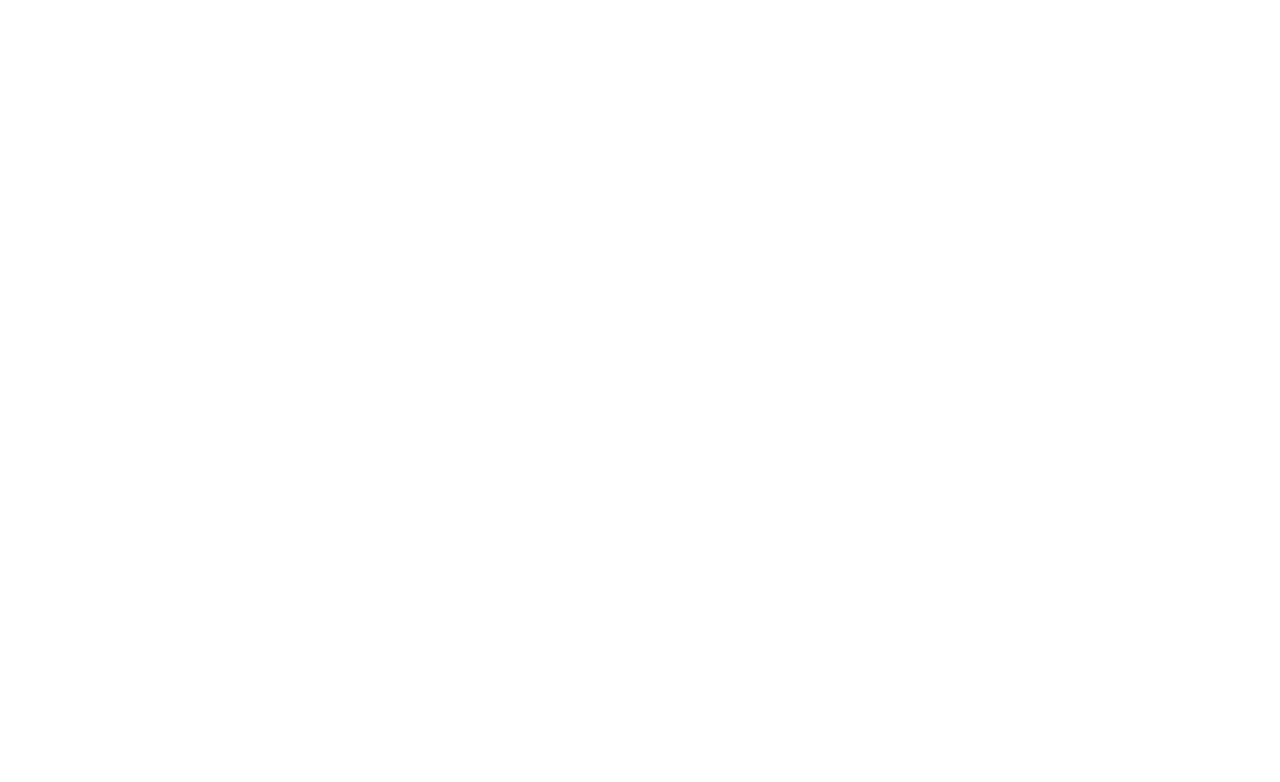
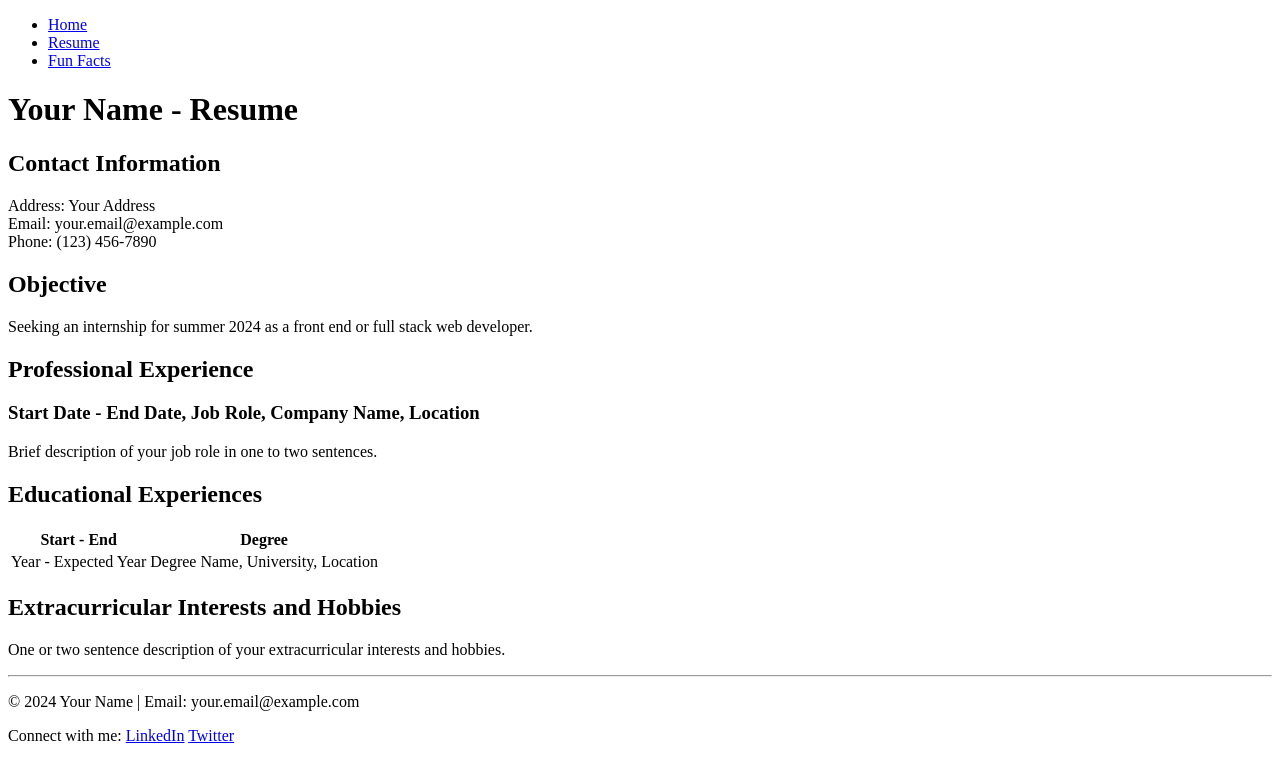
Before and after one commit to mr-obertson/matthewrobertson_hw1TH_csi3150_ws2023, a plain HTML site: page matthewRobertson_portfolio_website/html/my_resume.html in a window 1280 px wide. Drawn offline with Linux system fonts and the light colour scheme.

Commit message:
Final Ver.

```diff
--- a/matthewRobertson_portfolio_website/html/my_resume.html
+++ b/matthewRobertson_portfolio_website/html/my_resume.html
@@ -0,0 +1,76 @@
+<!DOCTYPE html>
+<html lang="en">
+
+<head>
+    <title>Matthew Robertson - Portfolio</title>
+
+    <link rel="icon" href="assets/img/icon.ico" type="image/x-icon">
+    <link rel="shortcut icon" href="assets/img/icon.ico" type="image/x-icon">
+</head>
+
+<body>
+    <nav>
+        <ul>
+            <li><a href="/matthewRobertson_portfolio_website/index.html">Home</a></li>
+            <li><a href="/matthewRobertson_portfolio_website/html/my_resume.html">Resume</a></li>
+            <li><a href="/matthewRobertson_portfolio_website/html/my_fun_facts.html">Fun Facts</a></li>
+        </ul>
+    </nav>
+
+    <header>
+        <h1>Your Name - Resume</h1>
+    </header>
+
+    <section>
+        <h2>Contact Information</h2>
+        <p>
+            Address: Your Address<br>
+            Email: your.email@example.com<br>
+            Phone: (123) 456-7890
+        </p>
+    </section>
+
+    <section>
+        <h2>Objective</h2>
+        <p>Seeking an internship for summer 2024 as a front end or full stack web developer.</p>
+    </section>
+
+    <section>
+        <h2>Professional Experience</h2>
+
+        <article>
+            <h3>Start Date - End Date, Job Role, Company Name, Location</h3>
+            <p>Brief description of your job role in one to two sentences.</p>
+        </article>
+
+    </section>
+
+    <section>
+        <h2>Educational Experiences</h2>
+        <table>
+            <tr>
+                <th>Start - End</th>
+                <th>Degree</th>
+            </tr>
+            <tr>
+                <td>Year - Expected Year</td>
+                <td>Degree Name, University, Location</td>
+            </tr>
+        </table>
+    </section>
+
+    <section>
+        <h2>Extracurricular Interests and Hobbies</h2>
+        <p>One or two sentence description of your extracurricular interests and hobbies.</p>
+    </section>
+
+    <footer>
+        <hr>
+        <p>&copy; 2024 Your Name | Email: your.email@example.com</p>
+        <p>Connect with me:
+            <a href="https://linkedin.com/yourprofile" target="_blank">LinkedIn</a>
+            <a href="https://twitter.com/yourhandle" target="_blank">Twitter</a>
+        </p>
+    </footer>
+</body>
+</html>
```
Also changed, not shown: matthewRobertson_portfolio_website/index.html (+4 -13 lines).
